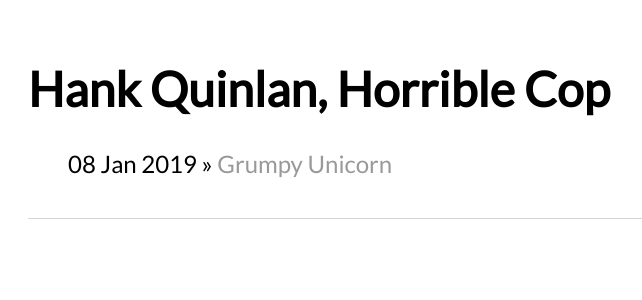
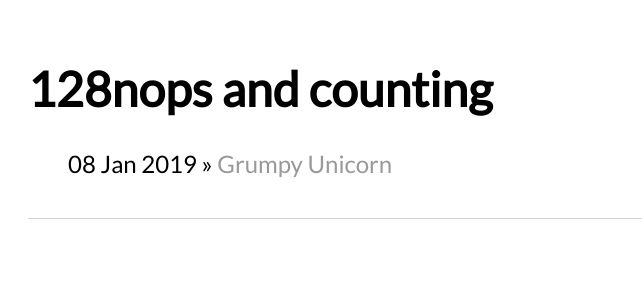
Before and after one commit to carstein/carstein.github.io, a Jekyll site: the page built from index.html, in a window 1280 px wide. Shown: the top 300 px of the page, without its empty margins (164-806 px from the left). Built offline with Jekyll 4.4.1, drawn with Linux system fonts in a browser that asks for light colours.

Commit message:
Update index.html

```diff
--- a/index.html
+++ b/index.html
@@ -1,6 +1,6 @@
 ---
 layout: default
-title: Hank Quinlan, Horrible Cop
+title: 128nops and counting
 ---
 <h1> {{page.title}} </h1>
 <ul class="posts">
```
